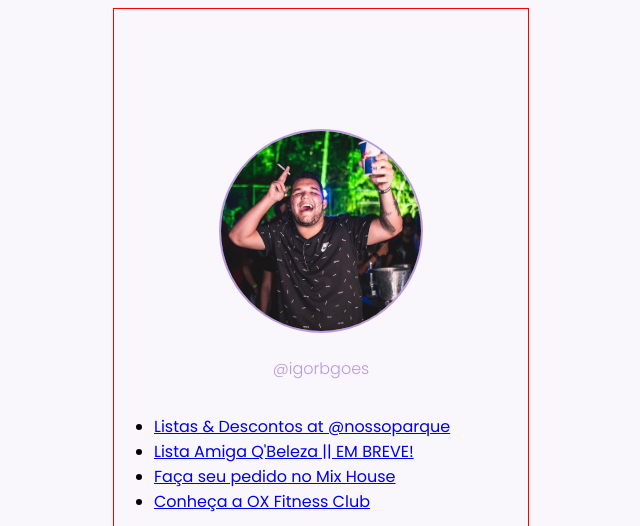
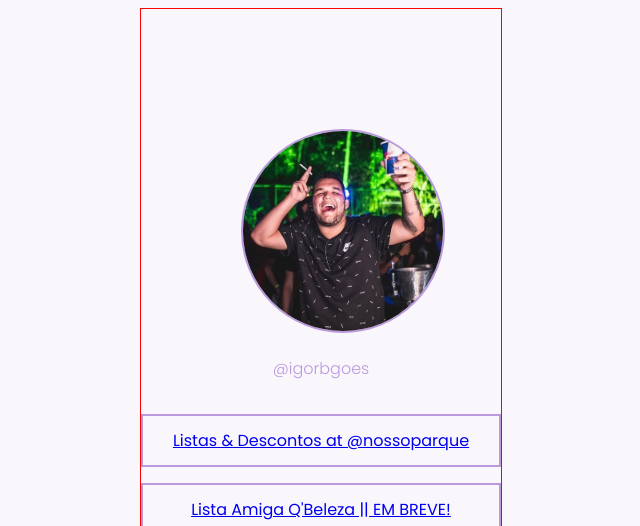
Before and after one commit to igorbgoes/social-links, a plain HTML site: page index.html in a window 1280 px wide. Shown: the top 526 px of the page, without its empty margins (319-959 px from the left). Drawn offline with nearby package versions, Linux system fonts and the light colour scheme.

Commit message:
asked for help at rocketseat discover and i did it

```diff
--- a/style.css
+++ b/style.css
@@ -7,10 +7,13 @@ body {
 }
 
 #conteiner {
-    width: 414px;
+    width: 360px;
     margin: auto;
     border: 1px red solid;
 }
+
+
+/* perfil */
 
 #perfil {
     text-align: center;
@@ -30,7 +33,24 @@ body {
     font-size: 16px;
 }
 
+/* links */
+
 ul {
+    list-style: none;
+    padding: 0;
+    display: flex;
+    flex-direction: column;
+    gap: 16px;
 
 
 }
+
+ul li {
+    border: #bb99dd 2px solid;
+    display: flex;
+    height: 49px;
+    align-items: center;
+    justify-content: center;
+
+
+}
```
